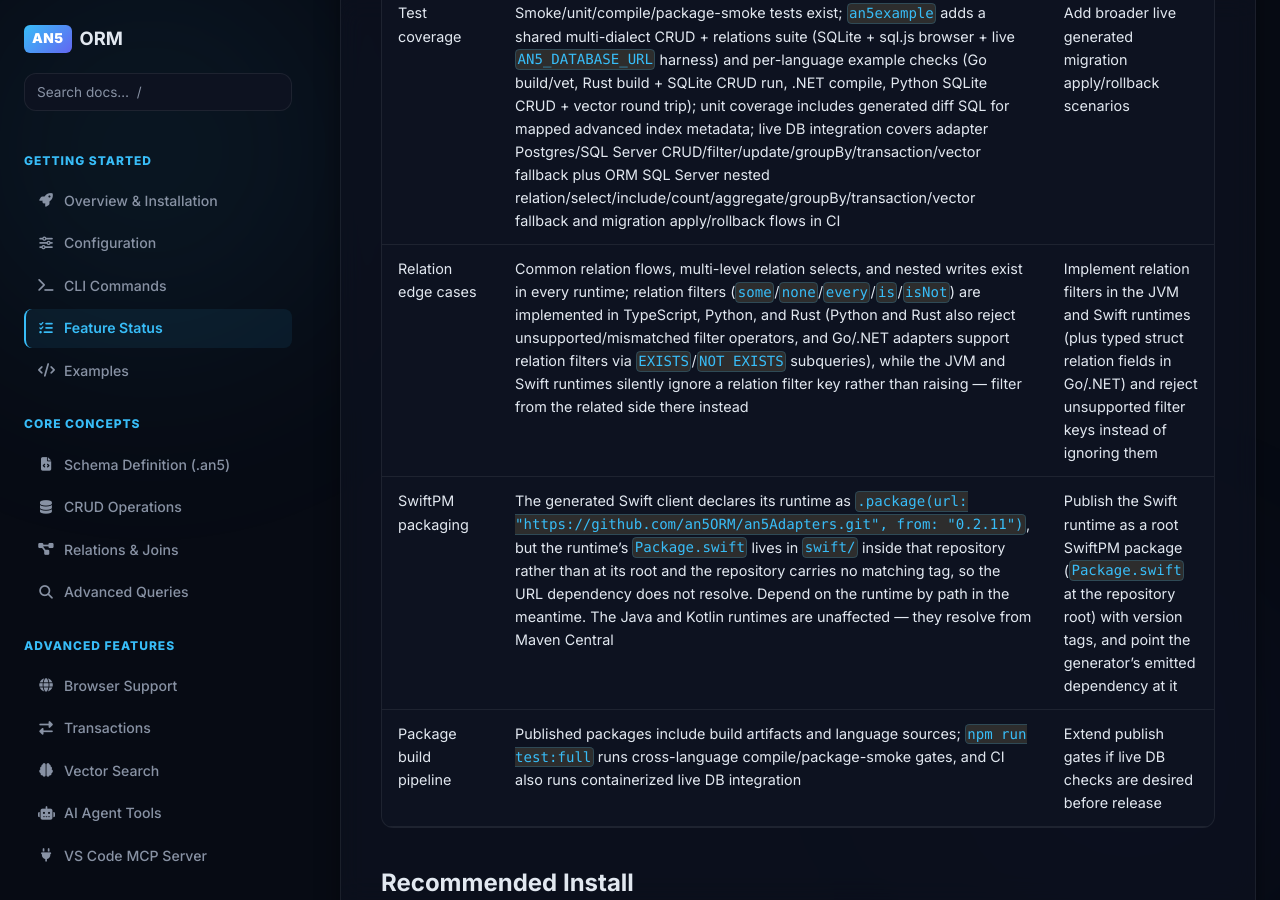
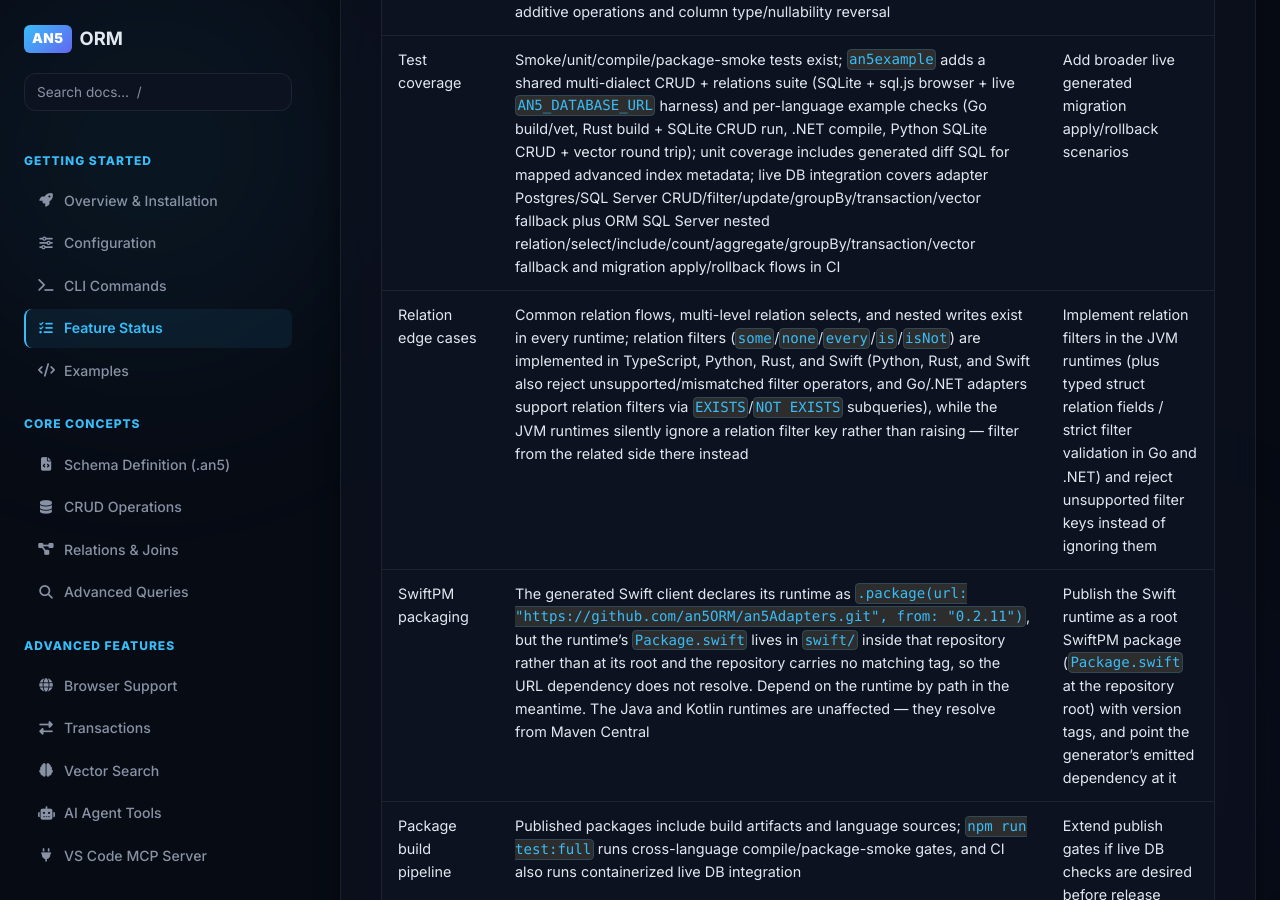
Before and after one commit to an5ORM/docs, a Jekyll site: the page built from docs/guides/feature-status.md, in a window 1280 px wide and 900 px high, scrolled down 8974 px. Built offline with Jekyll 4.4.1, drawn with Linux system fonts in a browser that asks for light colours; nearby versions of some CDN libraries; some of the changed text lies outside the part shown.

Commit message:
docs(swift): document relation filters and strict operator validation

```diff
--- a/docs/guides/feature-status.md
+++ b/docs/guides/feature-status.md
@@ -35,7 +35,7 @@ PyPI does not use npm-style scopes like `@an5/orm`. The Python package names are
 | Proxy model client  | Implemented                        | `db.user.findMany()`, `db.user.create()`, dynamic model access                                                                                                                                                                                                                                                              |
 | CRUD operations     | Implemented                        | `findMany`, `findFirst`, `findUnique`, `count`, `create`, `createMany`, `update`, `updateMany`, `delete`, `deleteMany`, `upsert`                                                                                                                                                                                            |
 | Query filters       | Implemented                        | Equality, null, `in`, `notIn`, string filters, comparison filters, nested `not`, `AND`, `OR`, `NOT`, and aggregate `having` filters for `groupBy`                                                                                                                                                                           |
-| Relations           | Implemented                        | Relation includes with nested `where`/`orderBy` and per-parent `skip`/`take`, multi-level relation selects, `_count`, and common nested writes exist in every runtime; relation filters (`some`/`none`/`every` for to-many, `is`/`isNot` for to-one) are implemented via correlated `EXISTS`/`NOT EXISTS` subqueries in TypeScript, Python, Rust, Go, and .NET (Python and Rust also reject unsupported/mismatched filter operators) — JVM and Swift runtimes filter from the related side instead. Deeper DB integration coverage is still expanding |
+| Relations           | Implemented                        | Relation includes with nested `where`/`orderBy` and per-parent `skip`/`take`, multi-level relation selects, `_count`, and common nested writes exist in every runtime; relation filters (`some`/`none`/`every` for to-many, `is`/`isNot` for to-one) are implemented via correlated `EXISTS`/`NOT EXISTS` subqueries in TypeScript, Python, Rust, Swift, Go, and .NET (Python, Rust, and Swift also reject unsupported/mismatched filter operators) — JVM runtimes filter from the related side instead. Deeper DB integration coverage is still expanding |
 | Transactions        | Implemented                        | Callback-based in every runtime: `$transaction` (TypeScript), `transaction(fn)` (Python/Rust), `Transaction(ctx, fn)` (Go), `BeginTransaction`/`Commit`/`Rollback` (.NET), `transaction { }` (Java/Kotlin/Swift), with automatic commit/rollback. Interactive `$begin()` with `tx.$commit()`/`tx.$rollback()` is TypeScript-only; Python, Java, Kotlin and Swift reject a nested transaction instead of flattening it |
 | Raw SQL             | Implemented                        | `$queryRaw`/`$executeRaw` (TypeScript), `QueryRaw`/`ExecuteRaw` (Go), `query_raw`/`execute_raw` (Python/Rust), `QueryRaw`/`ExecuteRaw` (.NET), `queryRaw`/`executeRaw` (Java/Kotlin), `query(_:parameters:)`/`execute(_:parameters:)` (Swift). The `*Unsafe` parameterless variants are TypeScript-only |
 | Vector search       | Implemented, environment-dependent | SQL Server vector support when available, SQLite ranked in-database (sqlite-vec, the runtime's `an5_vec_*` functions or `json_each`), in-memory fallback for development                                                                                                                                                                |
@@ -77,7 +77,7 @@ These commands run from the `an5Orm/` repository root, so use `npm run <command>
 | Rust adapter   | Published                   | [`an5-adapters`](https://crates.io/crates/an5-adapters) `0.1.0` on crates.io: `An5Adapter` (sqlx pool + dialect detection) and `TableClient` with `find_many`/`find_first`/`find_unique`/`count`/`create`/`create_many`/`update`/`update_many`/`delete_many`/`upsert`/`aggregate`/`group_by`/`vector_search`, plus a `base` module (model-aware where/order-by builders with `EXISTS`/`NOT EXISTS` relation filters and strict operator validation, metadata, vector math); the app picks the driver via `sqlx`'s `any` feature. Source under `rust/`; `npm run test:rust -w an5Adapters` runs `cargo test` (skips if toolchain missing) |
 | Java adapter   | Published                   | JDBC runtime over SQL Server, PostgreSQL and SQLite, published to Maven Central as [`io.github.an5orm:an5-adapters-java`](https://central.sonatype.com/artifact/io.github.an5orm/an5-adapters-java) `0.2.14` with sources, javadoc and GPG signatures. `An5Adapter` opens connections from a connection string, exposes `queryRaw`/`executeRaw`, `vectorSearch` (with the same `VECTOR(n)` float32 little-endian encoding) and a callback `transaction`; typed handles obtained inside the callback share that transaction, and a nested `transaction` is rejected. Source under `java/`; `npm run test:java -w an5Adapters` compile-checks it |
 | Kotlin adapter | Published                   | Kotlin wrapper over the Java runtime, published beside it as [`io.github.an5orm:an5-adapters-kotlin`](https://central.sonatype.com/artifact/io.github.an5orm/an5-adapters-kotlin) `0.2.14`. Exposes `An5 : AutoCloseable` with the same `queryRaw`/`executeRaw`/`vectorSearch`/`transaction` surface. Source under `kotlin/`; `npm run test:kotlin -w an5Adapters` compile-checks it |
-| Swift adapter  | Packaged source             | SQLite driver written directly against the system `sqlite3` (no external dependency), with `An5Adapter` exposing `table`/`view`/`queryColumnType`/`query`/`execute`/`transaction` plus the vector strategies. Source under `swift/` as a SwiftPM package; `npm run test:swift -w an5Adapters` builds it with `swift build` (skips if the toolchain is missing) |
+| Swift adapter  | Packaged source             | SQLite driver written directly against the system `sqlite3` (no external dependency), with `An5Adapter` exposing `table`/`view`/`queryColumnType`/`query`/`execute`/`transaction`, correlated `EXISTS`/`NOT EXISTS` relation filters (`some`/`none`/`every`/`is`/`isNot`) and strict `An5Error.invalidQuery` operator validation, plus the vector strategies. Source under `swift/` as a SwiftPM package; `npm run test:swift -w an5Adapters` builds it with `swift build` (skips if the toolchain is missing) |
 
 The `@an5/adapters` package exposes the full public API from the package root (`createAn5Adapter`, `An5SheetsAdapter`, `SheetsTableClient`, `createAn5SheetsAdapter`, `parseSheetsConnectionString`) as well as through subpaths (`/browser`, `/googlesheets`, `/config`, `/mssql`, `/postgres`, `/mysql`, `/sqlite`, `/base`, `/python`, `/dotnet`, `/golang`). The runtime config API (`getLlmConfig`/`setLlmConfig`, `getEmbeddingConfig`/`setEmbeddingConfig`, `resetAdapter`) is also exported from the package root.
 
@@ -153,7 +153,7 @@ The default auto-bump package set is `@an5/adapters` and `@an5/orm`. The script
 | PyPI organization      | PyPI orgs are managed through PyPI web UI, not CLI                                                                                                                                                                                                                                                                                                                                                                                                                                                                                                                                                 | Create `an5` organization manually and add package owner/manager                                              |
 | Migration workflow     | Diff/generate/apply/rollback tracking exists for SQL files; SQL previews and generated preflight checks are available for risky column changes, required additive columns, field-level unique constraints, new unique columns, and compound unique constraints; mapped index/unique artifact names, index include/filter/options metadata, and default `dbo.` schema table names are normalized during diff/status; stale an5-managed indexes/unique constraints are surfaced as commented drops; generated rollback covers additive operations and column type/nullability reversal           | Add live generated migration apply/rollback scenarios for mapped and advanced index metadata                  |
 | Test coverage          | Smoke/unit/compile/package-smoke tests exist; `an5example` adds a shared multi-dialect CRUD + relations suite (SQLite + sql.js browser + live `AN5_DATABASE_URL` harness) and per-language example checks (Go build/vet, Rust build + SQLite CRUD run, .NET compile, Python SQLite CRUD + vector round trip); unit coverage includes generated diff SQL for mapped advanced index metadata; live DB integration covers adapter Postgres/SQL Server CRUD/filter/update/groupBy/transaction/vector fallback plus ORM SQL Server nested relation/select/include/count/aggregate/groupBy/transaction/vector fallback and migration apply/rollback flows in CI | Add broader live generated migration apply/rollback scenarios                                                 |
-| Relation edge cases    | Common relation flows, multi-level relation selects, and nested writes exist in every runtime; relation filters (`some`/`none`/`every`/`is`/`isNot`) are implemented in TypeScript, Python, and Rust (Python and Rust also reject unsupported/mismatched filter operators, and Go/.NET adapters support relation filters via `EXISTS`/`NOT EXISTS` subqueries), while the JVM and Swift runtimes silently ignore a relation filter key rather than raising — filter from the related side there instead                                                                                                                                                                                                                                              | Implement relation filters in the JVM and Swift runtimes (plus typed struct relation fields in Go/.NET) and reject unsupported filter keys instead of ignoring them   |
+| Relation edge cases    | Common relation flows, multi-level relation selects, and nested writes exist in every runtime; relation filters (`some`/`none`/`every`/`is`/`isNot`) are implemented in TypeScript, Python, Rust, and Swift (Python, Rust, and Swift also reject unsupported/mismatched filter operators, and Go/.NET adapters support relation filters via `EXISTS`/`NOT EXISTS` subqueries), while the JVM runtimes silently ignore a relation filter key rather than raising — filter from the related side there instead                                                                                                                                                                                                                                              | Implement relation filters in the JVM runtimes (plus typed struct relation fields / strict filter validation in Go and .NET) and reject unsupported filter keys instead of ignoring them   |
 | SwiftPM packaging      | The generated Swift client declares its runtime as `.package(url: "https://github.com/an5ORM/an5Adapters.git", from: "0.2.11")`, but the runtime's `Package.swift` lives in `swift/` inside that repository rather than at its root and the repository carries no matching tag, so the URL dependency does not resolve. Depend on the runtime by path in the meantime. The Java and Kotlin runtimes are unaffected — they resolve from Maven Central                             | Publish the Swift runtime as a root SwiftPM package (`Package.swift` at the repository root) with version tags, and point the generator's emitted dependency at it          |
 | Package build pipeline | Published packages include build artifacts and language sources; `npm run test:full` runs cross-language compile/package-smoke gates, and CI also runs containerized live DB integration                                                                                                                                                                                                                                                                                                                                                                                                           | Extend publish gates if live DB checks are desired before release                                             |
 
```
Also changed, not shown: other parts of docs/guides/feature-status.md (+1 -1 lines), docs/guides/relations.md (+19 -6 lines).
